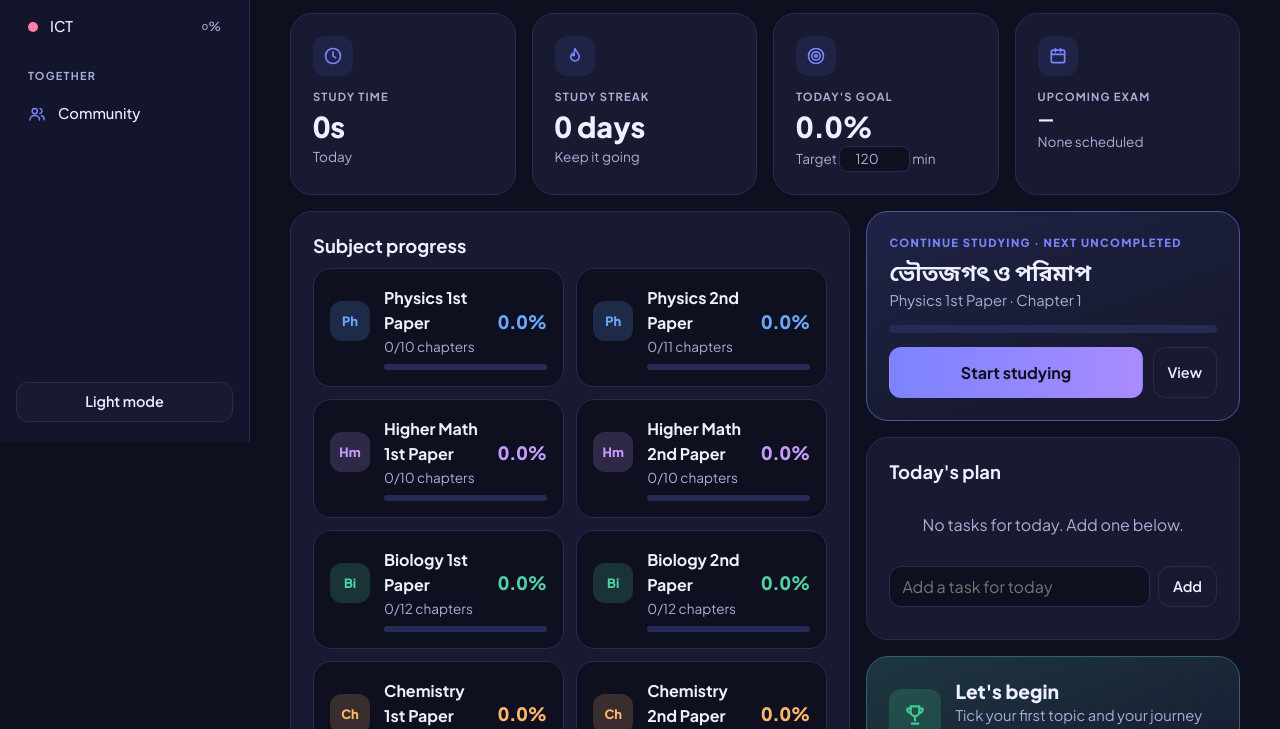
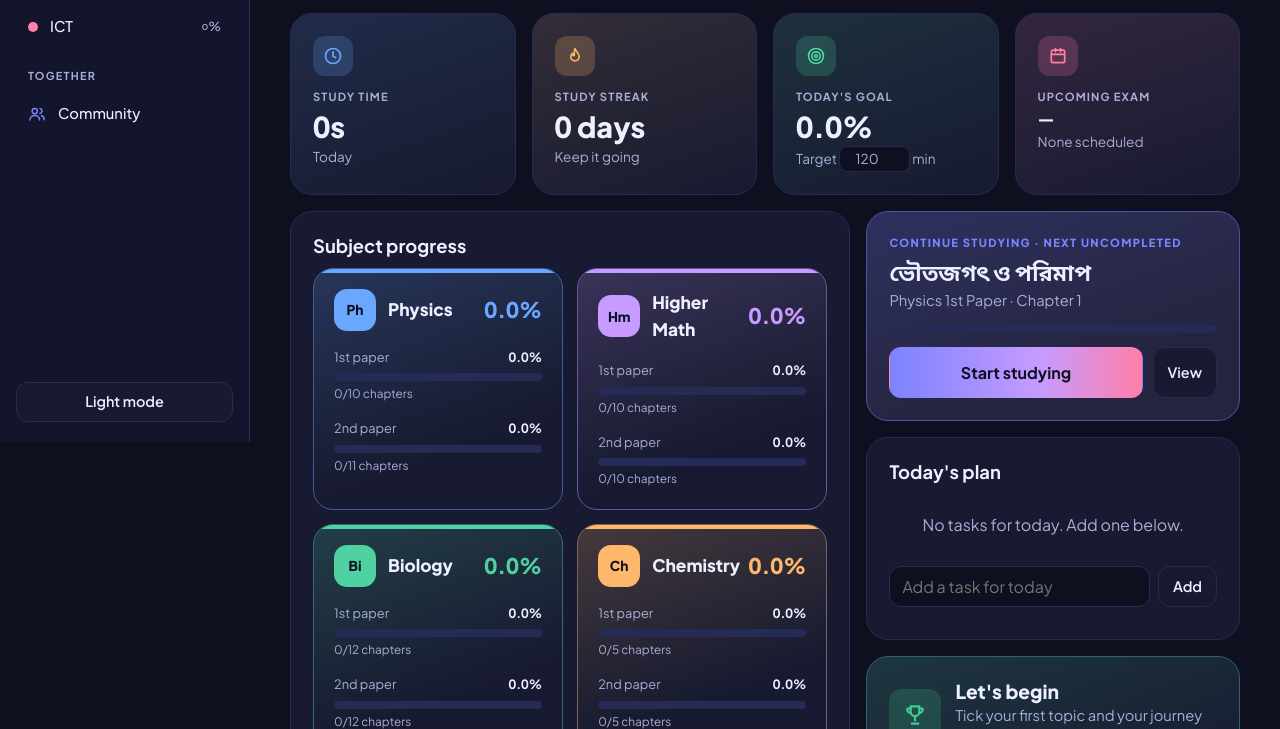
Before and after one commit to Milo-The-Cat/My-Syllabus-Tracker, a plain HTML site: page index.html in a window 1280 px wide. Shown: the part 358-1087 px from the top of the page. Drawn offline with nearby package versions, Linux system fonts and the light colour scheme.

Commit message:
Add files via upload

```diff
--- a/index.html
+++ b/index.html
@@ -299,6 +299,37 @@ body{padding:0;background:var(--bg)}
   .foot{display:none}
 }
 @media (max-width:520px){.stats{gap:12px}.card{padding:18px;border-radius:20px}}
+
+/* ===== Colourful pass + per-subject cards ===== */
+.pgrid{grid-template-columns:repeat(auto-fill,minmax(250px,1fr));gap:14px}
+.scard{display:flex;flex-direction:column;gap:16px;padding:20px;border-radius:20px;border:1px solid color-mix(in srgb,var(--c) 40%,var(--line));background:linear-gradient(160deg,color-mix(in srgb,var(--c) 20%,var(--surface)),var(--surface) 70%);position:relative;overflow:hidden;transition:transform .15s,border-color .15s}
+.scard::before{content:"";position:absolute;left:0;right:0;top:0;height:4px;background:var(--c)}
+.scard:hover{transform:translateY(-2px);border-color:var(--c)}
+.scard .sh{display:flex;align-items:center;gap:12px}
+.scard .tile{width:42px;height:42px;border-radius:13px;background:var(--c);color:var(--bg);font-weight:800;font-size:.85rem;display:flex;align-items:center;justify-content:center;flex:0 0 auto}
+.scard .nm{flex:1;min-width:0;font-weight:800;font-size:1.08rem}
+.scard .sh .pc{font-weight:800;font-size:1.35rem;color:var(--c);font-variant-numeric:tabular-nums}
+.scard .pps{display:flex;flex-direction:column;gap:14px}
+.scard .pl{display:flex;justify-content:space-between;font-size:.8rem;color:var(--muted);margin-bottom:6px}
+.scard .pl b{color:var(--fg);font-variant-numeric:tabular-nums}
+.scard .bar{height:8px}
+.scard .bar i{background:var(--c)}
+.scard .ct{display:block;font-size:.74rem;color:var(--muted);margin-top:4px}
+.stats .stat:nth-child(2) .ico{background:color-mix(in srgb,#6aa8ff 20%,transparent);color:#6aa8ff}
+.stats .stat:nth-child(3) .ico{background:color-mix(in srgb,#ffb86b 22%,transparent);color:#ffb86b}
+.stats .stat:nth-child(4) .ico{background:color-mix(in srgb,#4fd1a1 20%,transparent);color:#4fd1a1}
+.stats .stat:nth-child(5) .ico{background:color-mix(in srgb,#ff7fa8 20%,transparent);color:#ff7fa8}
+.stats .stat:nth-child(2){background:linear-gradient(160deg,color-mix(in srgb,#6aa8ff 12%,var(--surface)),var(--surface))}
+.stats .stat:nth-child(3){background:linear-gradient(160deg,color-mix(in srgb,#ffb86b 12%,var(--surface)),var(--surface))}
+.stats .stat:nth-child(4){background:linear-gradient(160deg,color-mix(in srgb,#4fd1a1 12%,var(--surface)),var(--surface))}
+.stats .stat:nth-child(5){background:linear-gradient(160deg,color-mix(in srgb,#ff7fa8 12%,var(--surface)),var(--surface))}
+.stats .overall{background:linear-gradient(120deg,color-mix(in srgb,#7c83ff 30%,var(--surface)),color-mix(in srgb,#c79bff 18%,var(--surface)) 55%,color-mix(in srgb,#ff7fa8 14%,var(--surface)))}
+.overall .ring .arc{stroke:url(#ringg)}
+.wk .c:nth-child(7n+1) i{background:#6aa8ff}.wk .c:nth-child(7n+2) i{background:#c79bff}.wk .c:nth-child(7n+3) i{background:#4fd1a1}.wk .c:nth-child(7n+4) i{background:#ffb86b}.wk .c:nth-child(7n+5) i{background:#ff7fa8}.wk .c:nth-child(7n+6) i{background:#6aa8ff}.wk .c:nth-child(7n) i{background:#c79bff}
+.cont{background:linear-gradient(160deg,color-mix(in srgb,#7c83ff 22%,var(--surface)),color-mix(in srgb,#c79bff 8%,var(--surface)) 70%)}
+.btn.pri{background:linear-gradient(90deg,#7c83ff,#c79bff 60%,#ff7fa8)}
+.logo{background:linear-gradient(135deg,#6aa8ff,#c79bff 55%,#ff7fa8)}
+.nav a.on{box-shadow:inset 3px 0 0 var(--c,var(--accent))}
 </style>
 </head>
 <body>
@@ -621,7 +652,7 @@ function renderDash(){
 
   /* stat cards */
   h+='<div class="stats">';
-  h+='<section class="card stat overall"><div class="ring"><svg viewBox="0 0 120 120" aria-hidden="true"><circle class="trk" cx="60" cy="60" r="52"/><circle class="arc" data-k="all" data-v="ring" data-en="1" cx="60" cy="60" r="52" stroke-dasharray="'+C+'" stroke-dashoffset="'+C+'"/></svg><div class="txt"><b data-k="all" data-v="pct1" data-en="1"></b></div></div>';
+  h+='<section class="card stat overall"><div class="ring"><svg viewBox="0 0 120 120" aria-hidden="true"><defs><linearGradient id="ringg" x1="0" y1="0" x2="1" y2="1"><stop offset="0" stop-color="#6aa8ff"/><stop offset="0.55" stop-color="#c79bff"/><stop offset="1" stop-color="#ff7fa8"/></linearGradient></defs><circle class="trk" cx="60" cy="60" r="52"/><circle class="arc" data-k="all" data-v="ring" data-en="1" cx="60" cy="60" r="52" stroke-dasharray="'+C+'" stroke-dashoffset="'+C+'"/></svg><div class="txt"><b data-k="all" data-v="pct1" data-en="1"></b></div></div>';
   h+='<div class="ov"><div class="nm">Overall Progress</div><div class="cap sub" data-k="all" data-v="chof" data-en="1"></div><span class="bar"><i data-k="all" data-v="bar"></i></span></div></section>';
   h+='<section class="card stat">'+ico('clock')+'<span class="lbl">Study time</span><span class="val" id="st-today">0s</span><span class="cap">Today</span></section>';
   h+='<section class="card stat">'+ico('flame')+'<span class="lbl">Study streak</span><span class="val" id="st-streak">0 days</span><span class="cap">Keep it going</span></section>';
@@ -633,8 +664,13 @@ function renderDash(){
   h+='<div class="dgrid"><div class="col">';
   h+='<section class="card"><div class="chead"><h2>Subject progress</h2></div>';
   h+='<div class="pgrid">';
-  PAPERS.forEach(function(p){
-    h+='<a class="prow s-'+p.sid+'" href="#'+p.sid+'"><span class="tile">'+TILE[p.sid]+'</span><span class="nm">'+p.en+'</span><span class="ct" data-k="p:'+p.id+'" data-v="chcnt"></span><span class="pc" data-k="p:'+p.id+'" data-v="pct1" data-en="1"></span><span class="bar"><i data-k="p:'+p.id+'" data-v="bar"></i></span></a>';
+  DATA.forEach(function(sb){
+    h+='<a class="scard s-'+sb.id+'" href="#'+sb.id+'"><div class="sh"><span class="tile">'+TILE[sb.id]+'</span><span class="nm">'+EN[sb.id]+'</span><span class="pc" data-k="s:'+sb.id+'" data-v="pct1" data-en="1"></span></div><div class="pps">';
+    sb.papers.forEach(function(p,i){
+      var lb=sb.papers.length>1?(i?'2nd paper':'1st paper'):'All chapters';
+      h+='<div class="pp"><div class="pl"><span>'+lb+'</span><b data-k="p:'+p.id+'" data-v="pct1" data-en="1"></b></div><span class="bar"><i data-k="p:'+p.id+'" data-v="bar"></i></span><span class="ct" data-k="p:'+p.id+'" data-v="chcnt"></span></div>';
+    });
+    h+='</div></a>';
   });
   h+='</div></section>';
   var wk=week(),mx=Math.max.apply(null,wk.map(function(x){return x.s}).concat([1])),tot=0;
```
